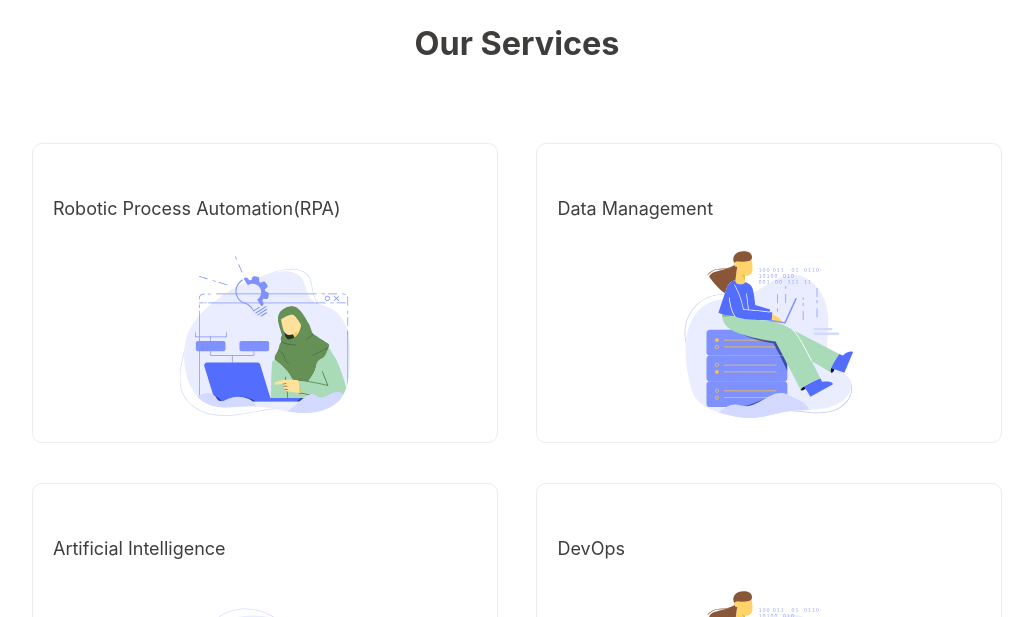
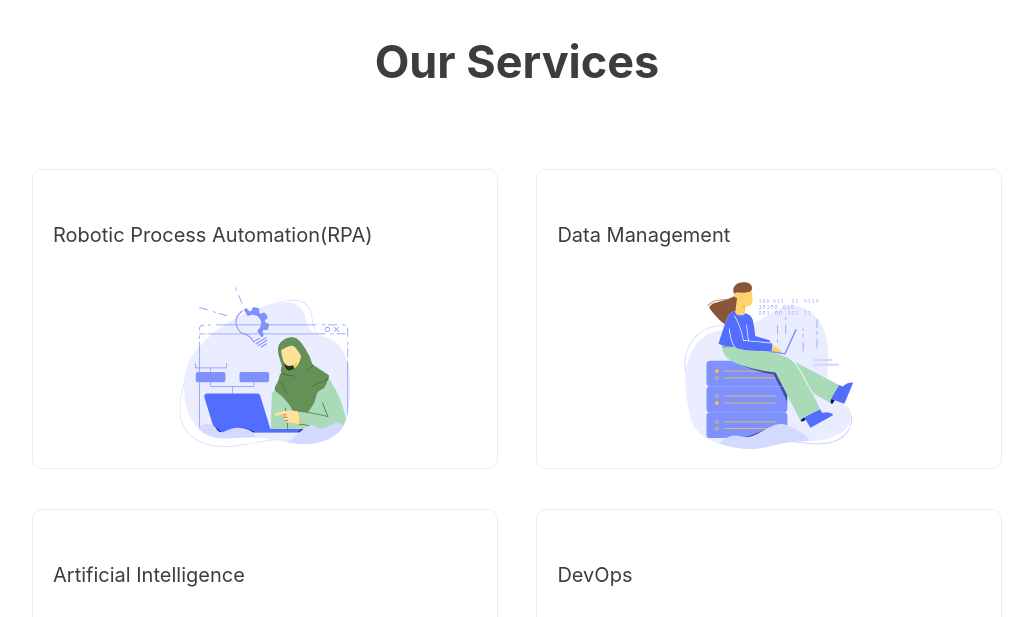
Before and after one commit to AnvithaBekal1/Assignment1, a plain HTML site: page index.html in a window 1280 px wide. Shown: the part 123-740 px from the top of the page, without its empty margins (123-1156 px from the left). Drawn offline with Linux system fonts and the light colour scheme.

Commit message:
modifications

```diff
--- a/css/responsive.css
+++ b/css/responsive.css
@@ -73,7 +73,7 @@
         text-align: center;
         margin-bottom: 80px;
         font-size: larger;
-
+        font-size: 30px;
     }
     .row{
         display: flex;
@@ -97,7 +97,7 @@
     }
     .box h5{
         font-weight:normal;
-        font-size: 18px;
+        font-size: 20px;
     }
     .box img{
        width: 40%;
```
